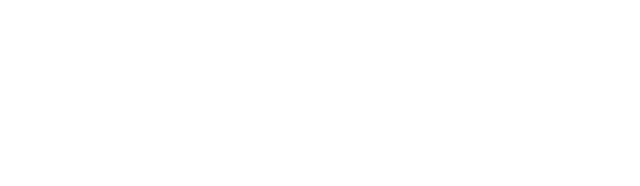
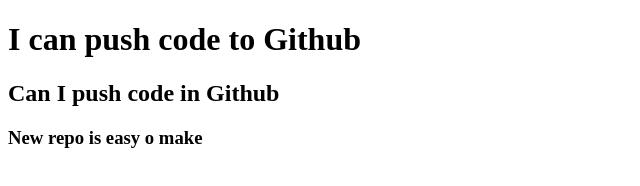
Before and after one commit to Bojlur11/my-first-repo, a plain HTML site: page index.html in a window 1280 px wide. Shown: the whole page, without its empty margins (0-640 px from the left). Drawn offline with Linux system fonts and the light colour scheme.

Commit message:
added header

```diff
--- a/index.html
+++ b/index.html
@@ -7,6 +7,8 @@
     <title>My firest Github Repo</title>
 </head>
 <body>
-
+    <h1>I can push code to Github</h1>
+    <h2>Can I push code in Github</h2>
+    <h3>New repo is easy o make</h3>
 </body>
 </html>
```
